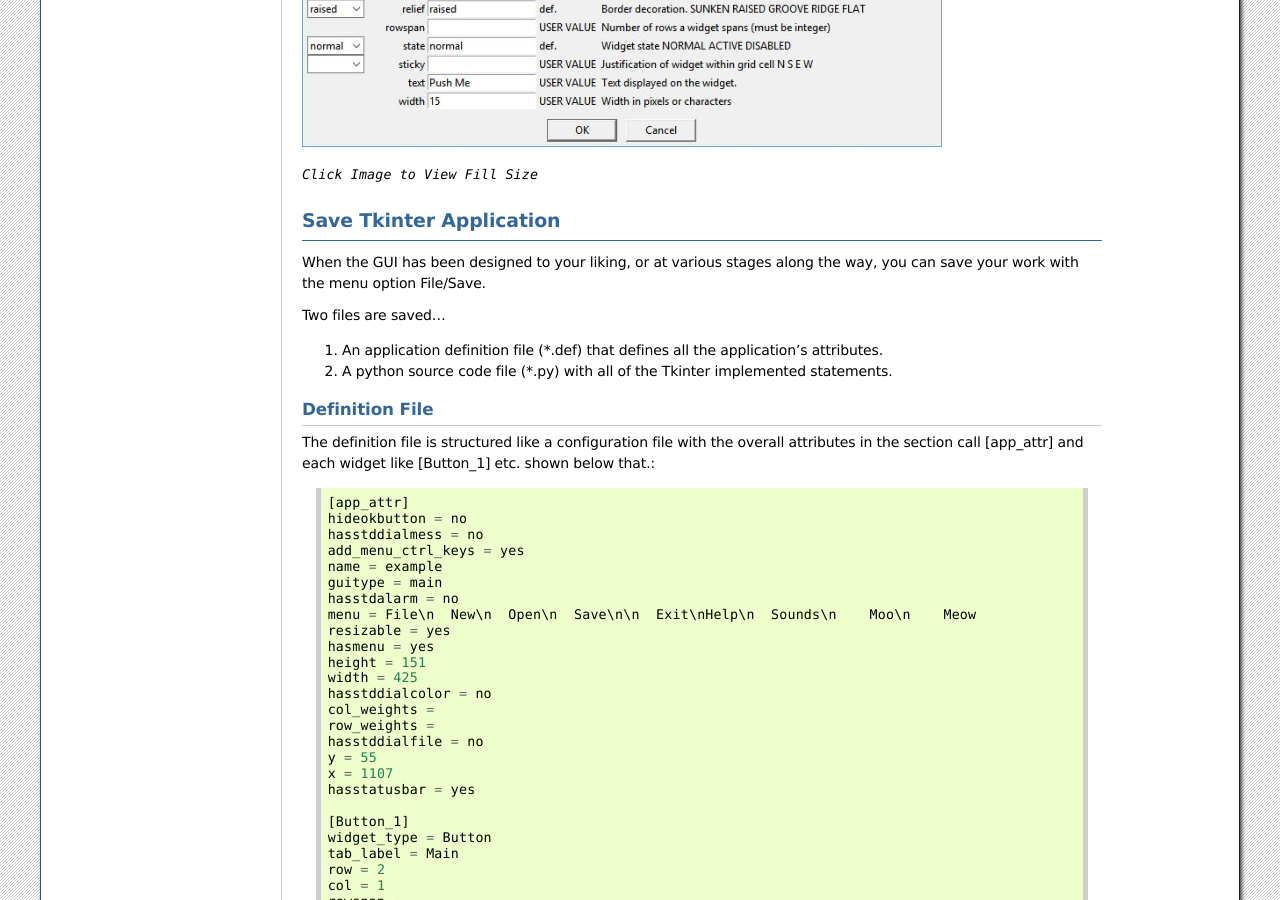
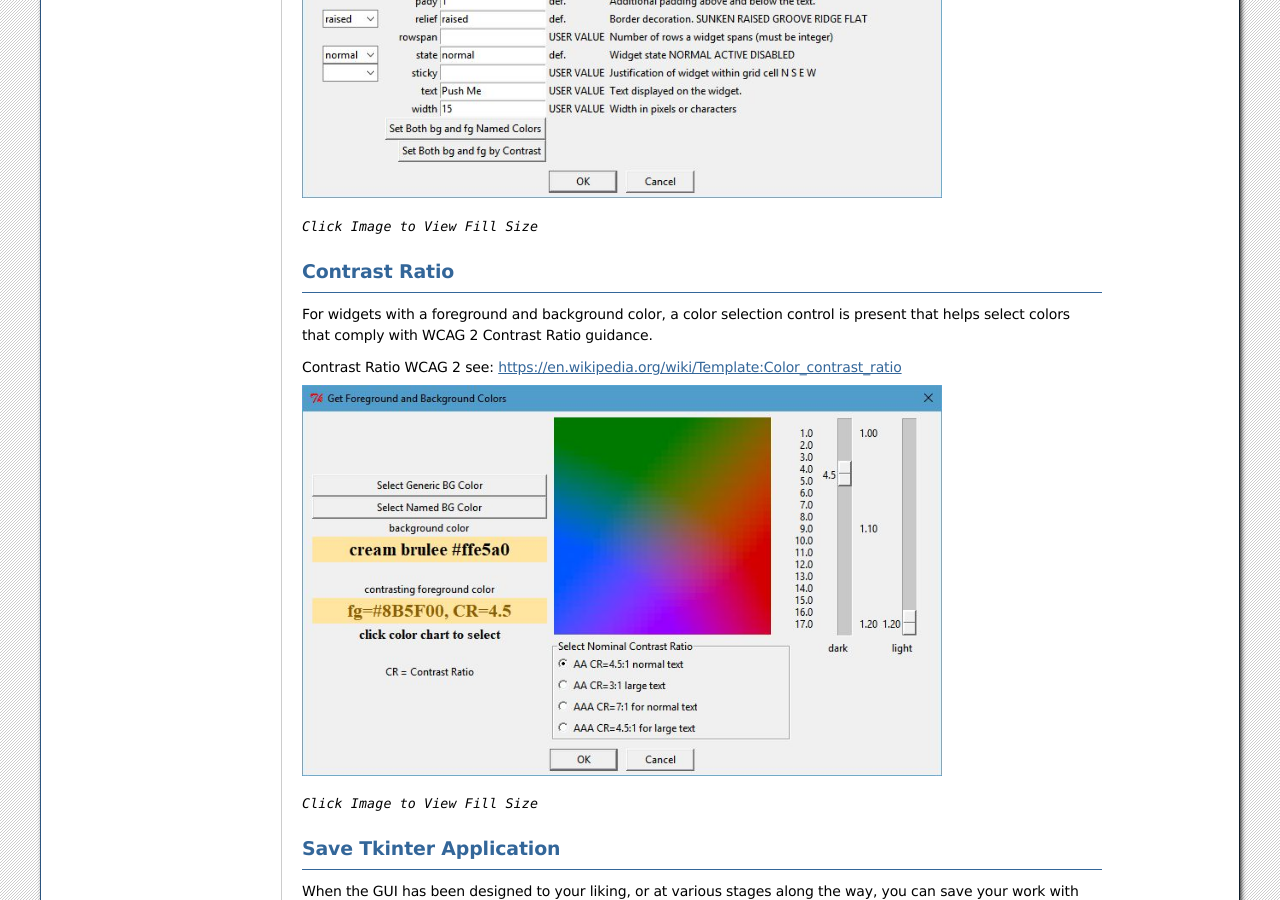
Before and after one commit to sonofeft/TkGridGUI, a Sphinx documentation site: the page built from docs/quickstart.rst, in a window 1280 px wide and 900 px high, scrolled down 3792 px. Built offline with Sphinx 7.4.7, drawn with Linux system fonts in a browser that asks for light colours.

Commit message:
updated quickstart documentation

```diff
--- a/docs/quickstart.rst
+++ b/docs/quickstart.rst
@@ -157,6 +157,20 @@ Note that for Color or Font, there are pop-up dialogs to select values for color
 Many of the options have drop-down selections for enumerated inputs like relief, state, cursor, etc.
 
 .. image:: ./_static/edit_button.jpg
+    :width: 80%
+
+`Click Image to View Fill Size`
+
+Contrast Ratio
+--------------
+
+For widgets with a foreground and background color, a color selection control is present that
+helps select colors that comply with  WCAG 2 Contrast Ratio guidance.
+
+Contrast Ratio WCAG 2 see: https://en.wikipedia.org/wiki/Template:Color_contrast_ratio
+
+
+.. image:: ./_static/fg_bg_contrast_editor.jpg
     :width: 80%
 
 `Click Image to View Fill Size`
```
Also changed, not shown: docs/_static/edit_button.jpg, docs/_static/fg_bg_contrast_editor.jpg (added), 1 other file.
